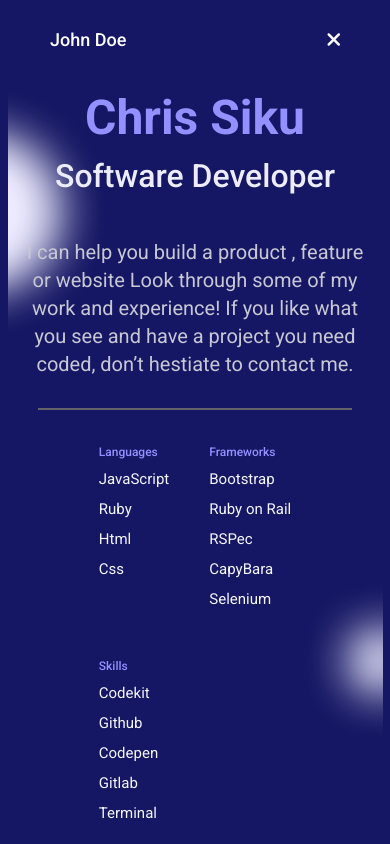
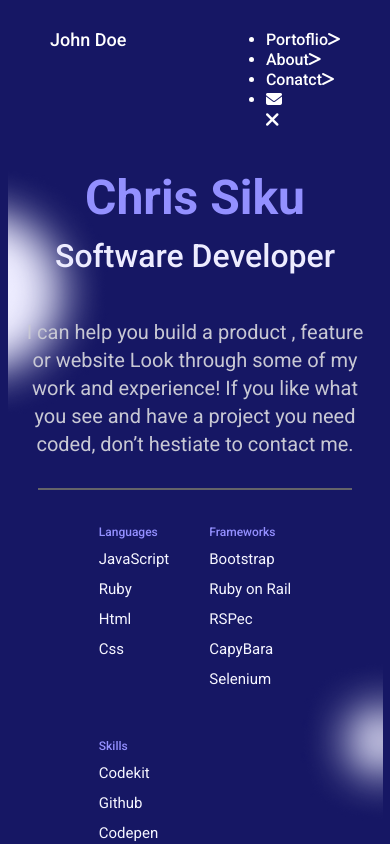
Before and after one commit to Chrissiku/Portfolio-mobile, a website: page index.html in a window 390 px wide. Both pictures are taken after a click on the link 331 px from the left and 41 px from the top of the page. Shown: the top 844 px of the page. Drawn offline with Linux system fonts and the light colour scheme.

Commit message:
add menu display on humberger click

```diff
--- a/index.html
+++ b/index.html
@@ -17,10 +17,10 @@
       <div class="brand"><a href="" class="color1">John Doe</a></div>
       <div class="menu">
         <ul>
-          <li><a href="#portfolio" class="color1">Portoflio</a></li>
-          <li><a href="#about" class="color1">About</a></li>
-          <li><a href="#contact" class="color1">Conatct</a></li>
-          <li>
+          <li><a href="#portfolio" class="color1">Portoflio</a><i class="fa-solid fa-greater-than"></i></li>
+          <li><a href="#about" class="color1">About</a><i class="fa-solid fa-greater-than"></i></li>
+          <li><a href="#contact" class="color1">Conatct</a><i class="fa-solid fa-greater-than"></i></li>
+          <li class="message">
             <a href="mailto:chrissiku5@gmail.com" class="color1"
               ><i class="fa-solid fa-envelope"></i
             ></a>
--- a/js/main.js
+++ b/js/main.js
@@ -1,8 +1,11 @@
-let mobileMenu = document.querySelector(".menu-icon");
-mobileMenu.addEventListener("click", () => {
-  if (mobileMenu.firstElementChild.classList.contains("fa-bars")) {
-    mobileMenu.firstElementChild.classList.replace("fa-bars", "fa-times");
+const sidebar = document.querySelector('header .menu ul');
+const mobileMenu = document.querySelector('.menu-icon');
+mobileMenu.addEventListener('click', () => {
+  if (mobileMenu.firstElementChild.classList.contains('fa-bars')) {
+    sidebar.style.display = 'block';
+    mobileMenu.firstElementChild.classList.replace('fa-bars', 'fa-times');
   } else {
-    mobileMenu.firstElementChild.classList.replace("fa-times", "fa-bars");
+    sidebar.style.display = 'none';
+    mobileMenu.firstElementChild.classList.replace('fa-times', 'fa-bars');
   }
 });
```
